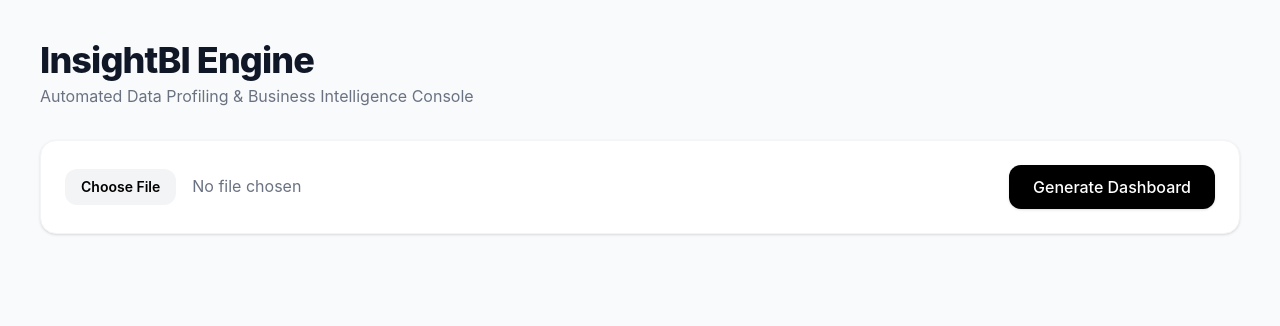
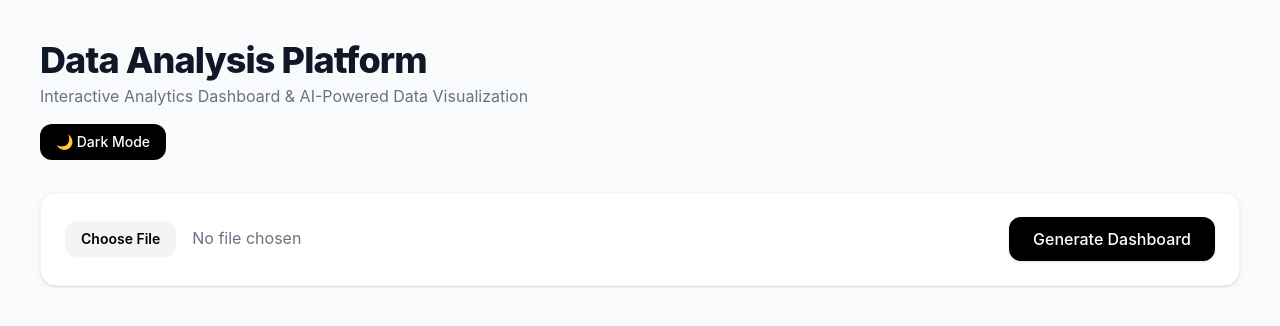
Before and after one commit to Akash-2101-ven/Data-Analysis-Platform, a React app in the folder frontend/: page / in a window 1280 px wide. Shown: the top 326 px of the page. Built offline with nearby package versions, Linux system fonts and the light colour scheme; the HTML template or start-up script is replaced by a standard one.

Commit message:
Added dark mode toggle and improved UI theme support

```diff
--- a/frontend/src/App.jsx
+++ b/frontend/src/App.jsx
@@ -20,6 +20,7 @@ function App() {
   const [file, setFile] = useState(null);
   const [data, setData] = useState(null);
   const [loading, setLoading] = useState(false);
+  const [darkMode, setDarkMode] = useState(false);
 
   // Chat Sidebar States
   const [query, setQuery] = useState("");
@@ -76,12 +77,32 @@ function App() {
   };
 
   return (
-    <div className="min-h-screen bg-gray-50 text-gray-800 p-6 md:p-10">
+    <div className={`min-h-screen p-6 md:p-10 transition-all duration-300 ${
+  darkMode
+    ? "bg-gray-900 text-white"
+    : "bg-gray-50 text-gray-800"
+}`}>
       {/* Header Banner */}
-      <div className="max-w-7xl mx-auto mb-8">
-        <h1 className="text-4xl font-extrabold text-gray-900 tracking-tight">InsightBI Engine</h1>
-        <p className="text-gray-500 mt-1">Automated Data Profiling & Business Intelligence Console</p>
-      </div>
+<div className="max-w-7xl mx-auto mb-8">
+  <h1 className={`text-4xl font-extrabold tracking-tight ${
+  darkMode ? "text-white" : "text-gray-900"
+}`}>
+  Data Analysis Platform
+</h1>
+
+<p className={`mt-1 ${
+  darkMode ? "text-gray-300" : "text-gray-500"
+}`}>
+  Interactive Analytics Dashboard & AI-Powered Data Visualization
+</p>
+
+  <button
+    onClick={() => setDarkMode(!darkMode)}
+    className="mt-4 px-4 py-2 rounded-xl bg-black text-white text-sm font-medium hover:bg-gray-800 transition"
+  >
+    {darkMode ? "☀️ Light Mode" : "🌙 Dark Mode"}
+  </button>
+</div>
 
       {/* Upload Panel */}
       <div className="max-w-7xl mx-auto bg-white p-6 rounded-2xl shadow-sm border border-gray-100 mb-8">
```
